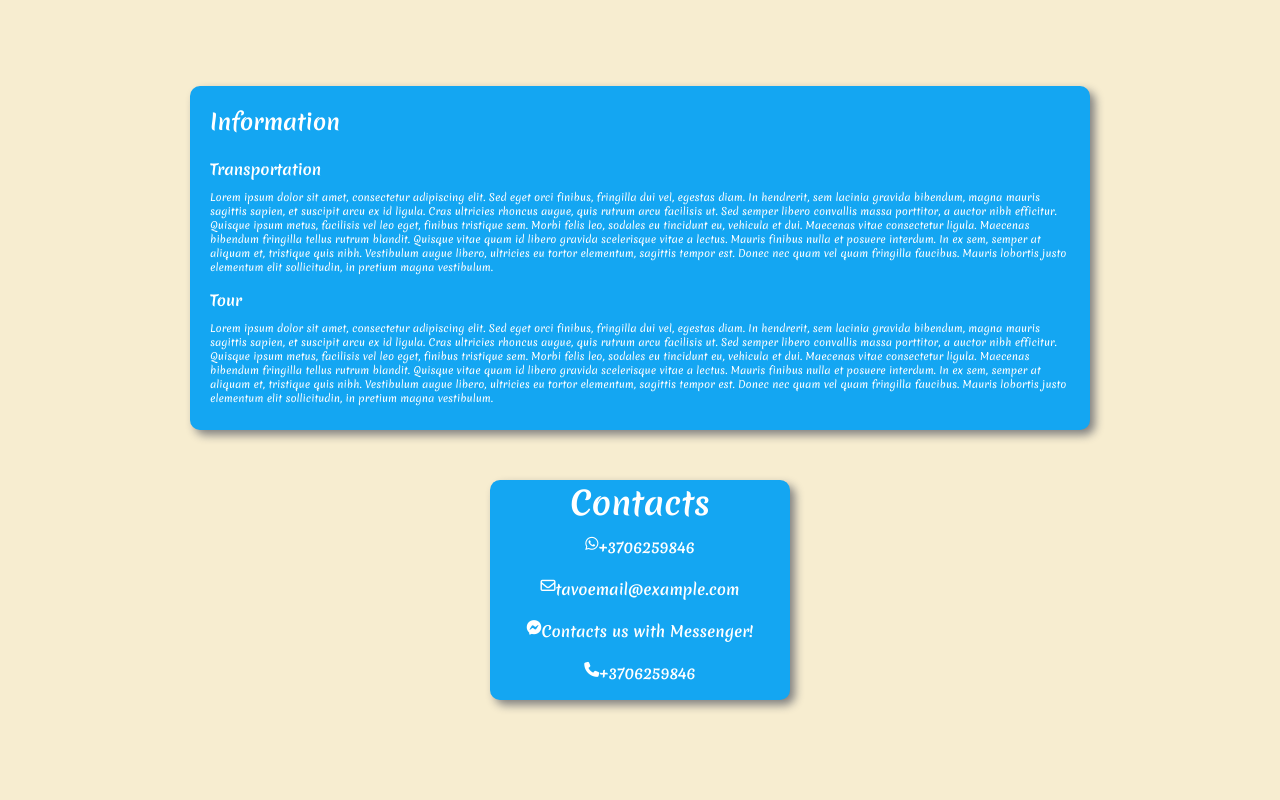
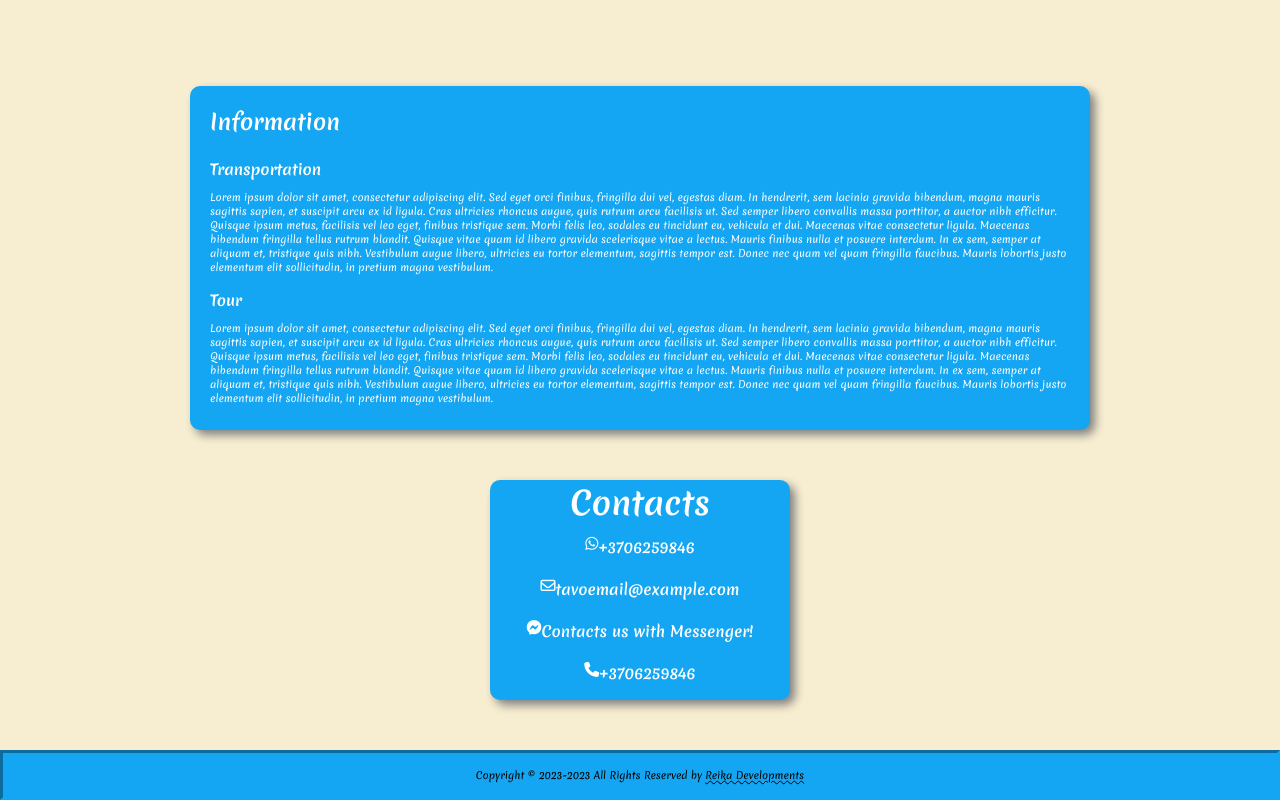
Before and after one commit to reikal1337/tourism-canaria-page, a React (Create React App) app: page / in a window 1280 px wide. Shown: the part 789-1589 px from the top of the page. Before the commit the page ends 1539 px from the top, so only its background shows below. Built offline with nearby package versions, Linux system fonts and the light colour scheme.

Commit message:
Footer.js base is done

```diff
--- a/src/App.js
+++ b/src/App.js
@@ -5,6 +5,7 @@ import Navbar from './components/Navbar'
 import SliderContainer from './components/SliderContainer'
 import Info from './components/Info'
 import Contacts from './components/Contacts'
+import Footer from "./components/Footer"
 
  const App = () =>{
         return(
@@ -13,6 +14,7 @@ import Contacts from './components/Contacts'
                 <SliderContainer />
                 <Info />
                 <Contacts />
+                <Footer />
             </>
         )
 }
--- a/src/components/Contacts.js
+++ b/src/components/Contacts.js
@@ -2,16 +2,13 @@ import React from "react";
 
 const Contacts = () =>{
     return(
-        <>
-
-            <ul className="contacts--container">
-                <h1 className="contacts--title">Contacts</h1>
-                <a className="contacts--whatsapp" href="https://twitter.com/" target="_blank" rel="noopener noreferrer"><i class="fa-brands fa-whatsapp"></i>+3706259846</a>
-                <a className="contacts--email" href="https://twitter.com/" target="_blank" rel="noopener noreferrer"><i class="fa-regular fa-envelope"></i> tavoemail@example.com</a>
-                <a className="contacts--messenger" href="https://twitter.com/" target="_blank" rel="noopener noreferrer"><i class="fa-brands fa-facebook-messenger"></i> Contacts us with Messenger!</a>
-                <a className="contacts--phone" href="https://twitter.com/" target="_blank" rel="noopener noreferrer"><i class="fa-solid fa-phone"></i> +3706259846</a>
-            </ul>
-        </>
+        <ul className="contacts--container">
+            <h1 className="contacts--title" id="contacts">Contacts</h1>
+            <a className="contacts--whatsapp" href="https://twitter.com/" target="_blank" rel="noopener noreferrer"><i class="fa-brands fa-whatsapp"></i> +3706259846</a>
+            <a className="contacts--email" href="https://twitter.com/" target="_blank" rel="noopener noreferrer"><i class="fa-regular fa-envelope"></i> tavoemail@example.com</a>
+            <a className="contacts--messenger" href="https://twitter.com/" target="_blank" rel="noopener noreferrer"><i class="fa-brands fa-facebook-messenger"></i> Contacts us with Messenger!</a>
+            <a className="contacts--phone" href="https://twitter.com/" target="_blank" rel="noopener noreferrer"><i class="fa-solid fa-phone"></i> +3706259846</a>
+        </ul>
     )
 }
 
--- /dev/null
+++ b/src/components/Footer.js
@@ -0,0 +1,10 @@
+import React from "react";
+
+const Footer = () => {
+    return(
+        <p class="footer--copyright">Copyright &copy; 2023-{(new Date().getFullYear())} All Rights Reserved by
+         <a className="footer--link" href="index.html"> Reika Developments</a></p>
+    )
+}
+
+export default Footer
--- a/src/components/Info.js
+++ b/src/components/Info.js
@@ -3,7 +3,7 @@ import React from "react";
 const Info = () =>{
     return (
         <section className="info--container">
-            <h1 className="info--title">Information</h1>
+            <h1 className="info--title" id="info">Information</h1>
             <h2 className="info--name">Transportation</h2>
             <p className="info--info">
                 Lorem ipsum dolor sit amet, consectetur adipiscing elit. Sed eget orci finibus, fringilla dui vel, egestas diam. In hendrerit, sem lacinia gravida bibendum, magna mauris sagittis sapien, et suscipit arcu ex id ligula. Cras ultricies rhoncus augue, quis rutrum arcu facilisis ut. Sed semper libero convallis massa porttitor, a auctor nibh efficitur. Quisque ipsum metus, facilisis vel leo eget, finibus tristique sem. Morbi felis leo, sodales eu tincidunt eu, vehicula et dui. Maecenas vitae consectetur ligula.
--- a/src/components/Navbar.js
+++ b/src/components/Navbar.js
@@ -6,9 +6,9 @@ import logo from '../images/logo.png'
         <nav className="navbar--container">
             <img className="navbar--image" src={logo} alt='Logo'></img>
             <ul className="nav--list">
-                <a href="">Home</a>
-                <a href="">Info</a>
-                <a href="">Contacts</a>
+                <a href="index.html">Home</a>
+                <a href="#info">Info</a>
+                <a href="#contacts">Contacts</a>
             </ul>
         </nav>
     )
--- a/src/components/SliderContainer.js
+++ b/src/components/SliderContainer.js
@@ -33,21 +33,21 @@ const SliderContainer = () => {
                 <h2>{sliderImages[0].title}</h2>
                 <p>{sliderImages[0].info}</p>
               </div >
-              <img className="slidercontainer--image" src={sliderImages[0].image}></img>
+              <img className="slidercontainer--image" src={sliderImages[0].image} alt="Canaria1"></img>
             </div>
             <div className="slidercontainer--slide">
               <div className="slidercontainer--text">
                 <h2>{sliderImages[1].title}</h2>
                 <p>{sliderImages[1].info}</p>
               </div >
-              <img className="slidercontainer--image" src={sliderImages[1].image}></img>
+              <img className="slidercontainer--image" src={sliderImages[1].image} alt="Canaria2"></img>
             </div>
             <div className="slidercontainer--slide">
               <div className="slidercontainer--text">
                 <h2>{sliderImages[2].title}</h2>
                 <p>{sliderImages[2].info}</p>
               </div >
-              <img className="slidercontainer--image" src={sliderImages[2].image}></img>
+              <img className="slidercontainer--image" src={sliderImages[2].image} alt="Canaria3"></img>
             </div>
           </Slider>
         </>
--- a/src/style.css
+++ b/src/style.css
@@ -157,8 +157,8 @@ a:active{
     font-size: 15px;
     font-weight: 600;
     color: white;
+}
 
-}
 .contacts--container > a:hover{
     font-size: 17px;
 }
@@ -178,6 +178,29 @@ a:active{
     color: black ;
 }
 
+.footer--copyright{
+    display: flex;
+    width: 100%;
+    height: 50px;
+    align-items: center;
+    justify-content: center;
+    background-color: #14A6F2;
+    border: #14A6F2;
+    border-style: inset;
+    align-items: center;
+    font-size: 10px;
+}
+.footer--link{
+    padding-left: 3px;
+    color: black;
+    text-decoration: wavy underline;;
+}
+
+.footer--link:hover{
+    font-size: 12px;
+    color: #E4C25C;
+}
+
 
 
 
```
